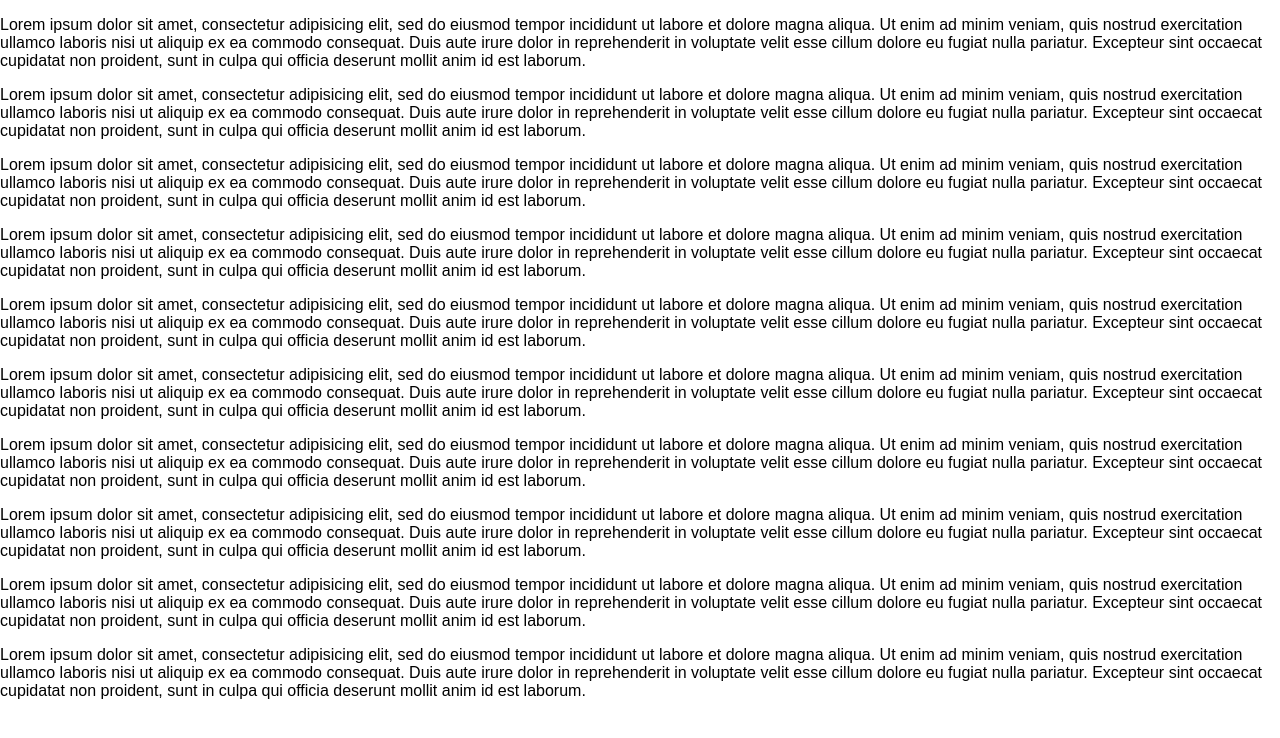
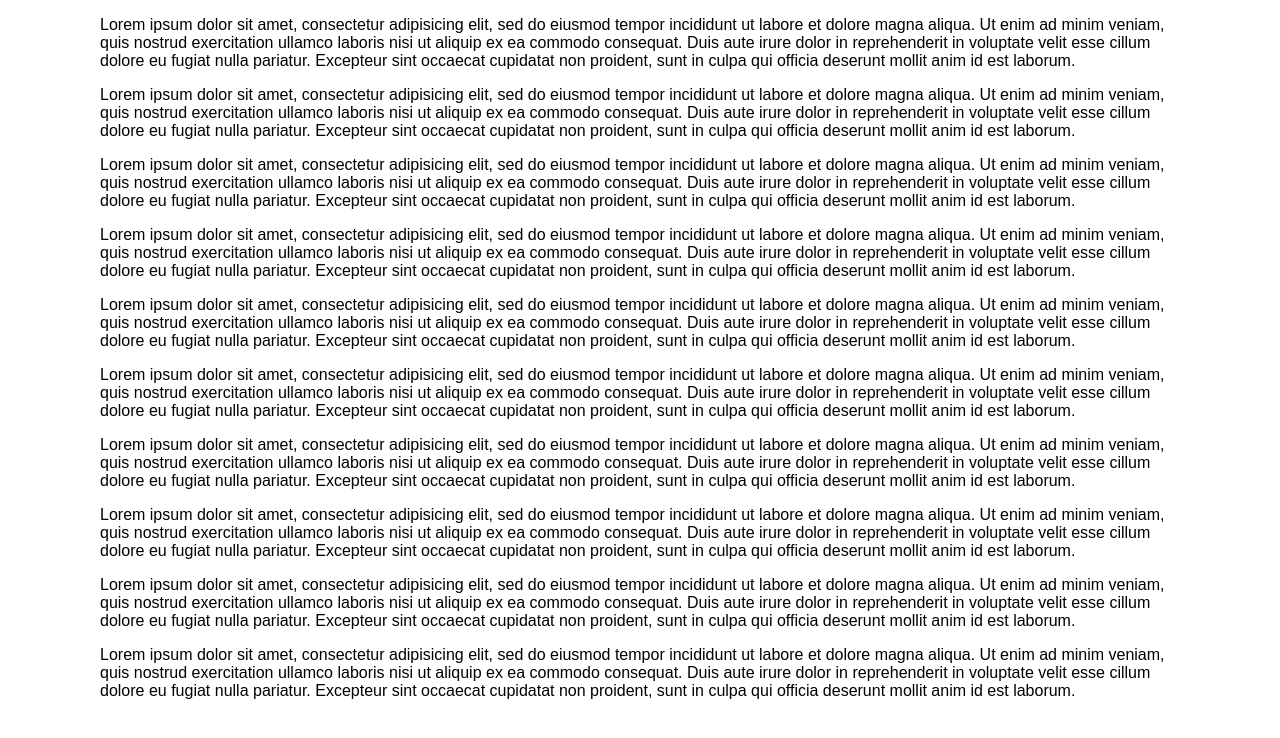
Before and after one commit to TKHTML/floatingtext, a plain HTML site: page index.html in a window 1280 px wide. Drawn offline with Linux system fonts and the light colour scheme.

Commit message:
Added Container

```diff
--- a/index.html
+++ b/index.html
@@ -9,6 +9,8 @@
 
 </head>
 	<body>
+
+	<div id="container">
 
 		<p>Lorem ipsum dolor sit amet, consectetur adipisicing elit, sed do eiusmod
 		tempor incididunt ut labore et dolore magna aliqua. Ut enim ad minim veniam,
@@ -80,6 +82,8 @@
 		cillum dolore eu fugiat nulla pariatur. Excepteur sint occaecat cupidatat non
 		proident, sunt in culpa qui officia deserunt mollit anim id est laborum.</p>
 
+	</div>
+
 
 	</body>
 </html>
--- a/styles/main.css
+++ b/styles/main.css
@@ -0,0 +1,4 @@
+ #container {
+ 	width: 1080px;
+ 	margin: 0 auto;
+ }
```
